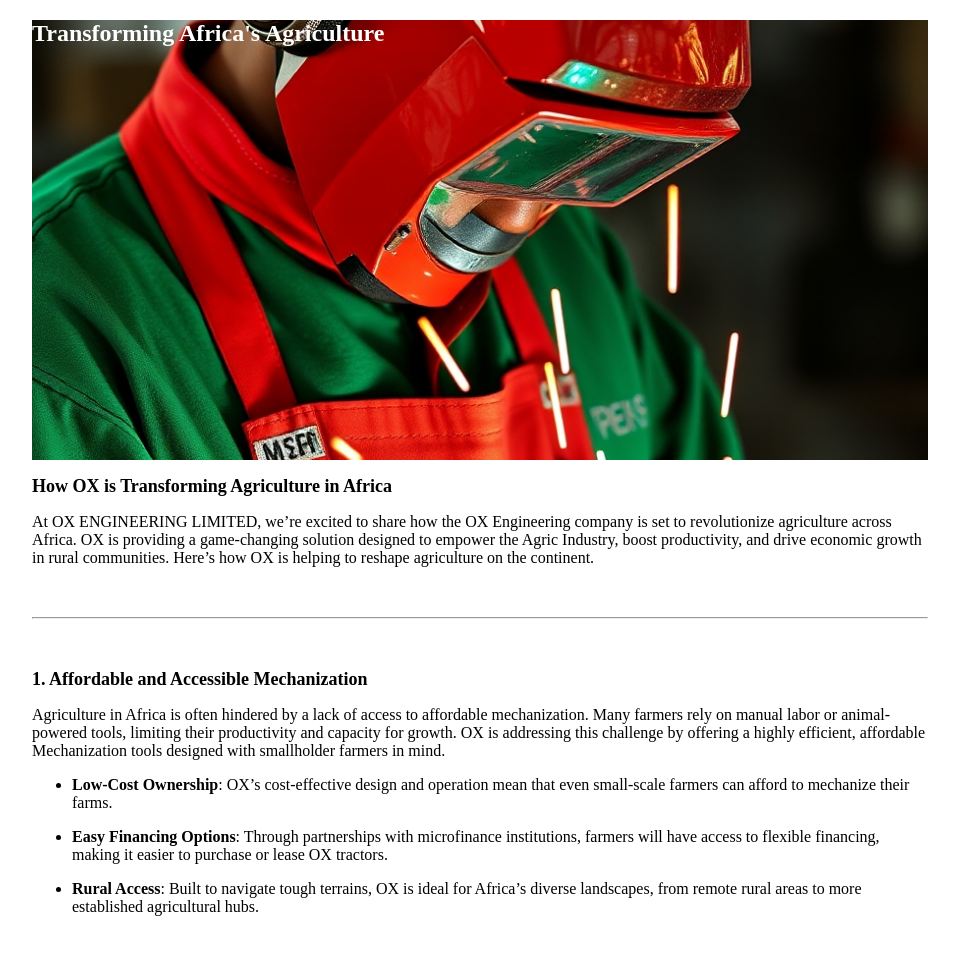
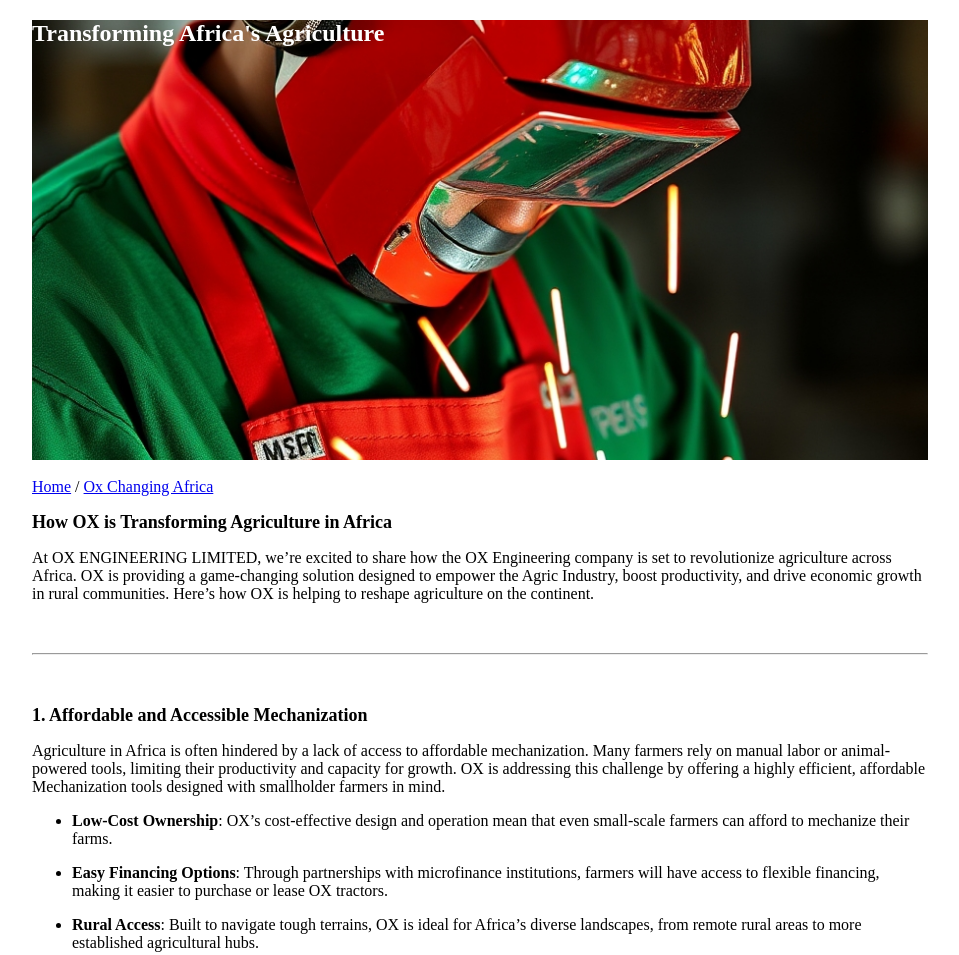
Before and after one commit to BrumNet/nanamod, a plain HTML site: page home/oxchangingafrica.html in a window 1280 px wide. Shown: the top 955 px of the page, without its empty margins (160-1119 px from the left). Drawn offline with Linux system fonts and the light colour scheme.

Commit message:
breadcrumb

```diff
--- a/home/oxchangingafrica.html
+++ b/home/oxchangingafrica.html
@@ -17,6 +17,8 @@
 <body>
 <div>
     <div id="image"><h2>Transforming Africa's Agriculture</h2></div>
+    <br/>
+    <div id="breadcrumb"><div><a href="../index.html">Home</a> / <a href="oxchangingafrica.html">Ox Changing Africa</a></div></div>
     <div>
         <p><strong><span style="font-size:13.5pt;font-family:'Times New Roman',serif;">How OX is Transforming Agriculture in Africa</span></strong></p>
 <p><span style="font-size:12pt;font-family:'Times New Roman',serif;">At OX ENGINEERING LIMITED, we&rsquo;re excited to share how the OX Engineering company is set to revolutionize agriculture across Africa. OX is providing a game-changing solution designed to empower the Agric Industry, boost productivity, and drive economic growth in rural communities. Here&rsquo;s how OX is helping to reshape agriculture on the continent.</span></p>
```
